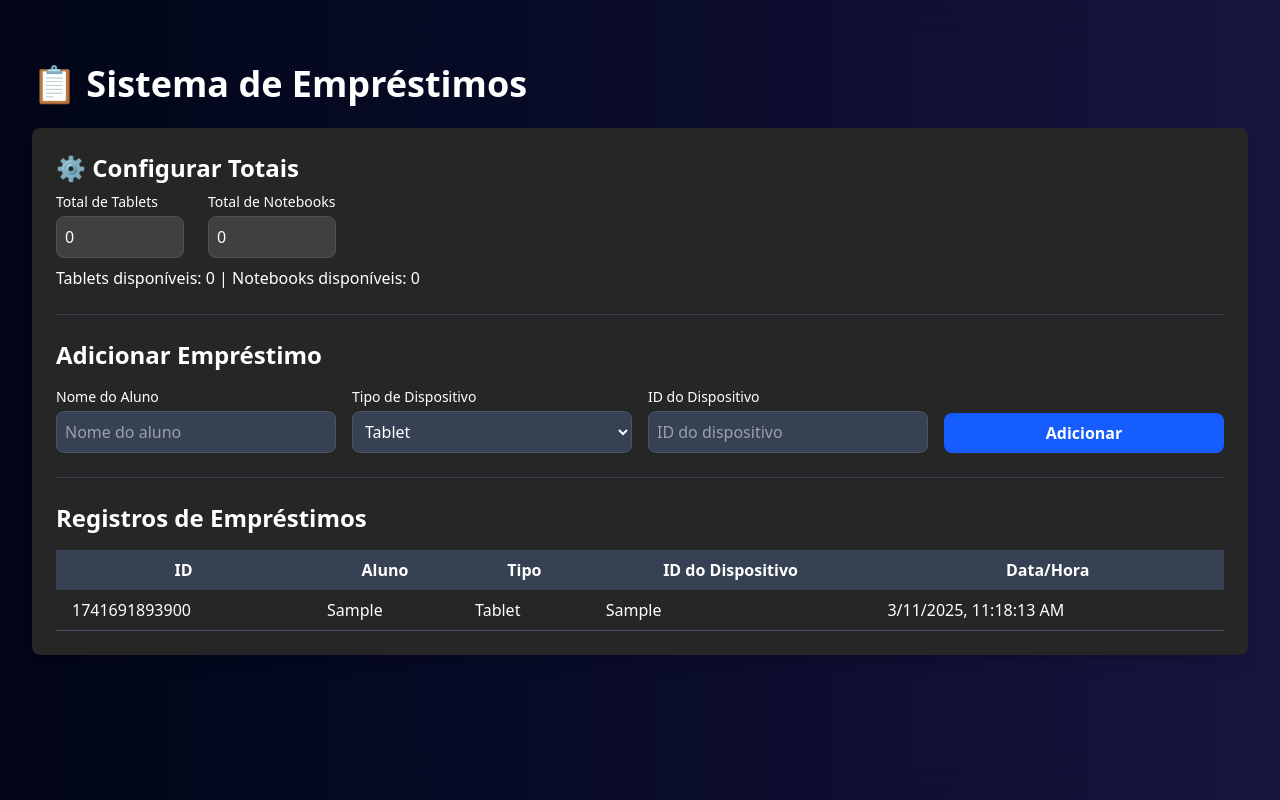
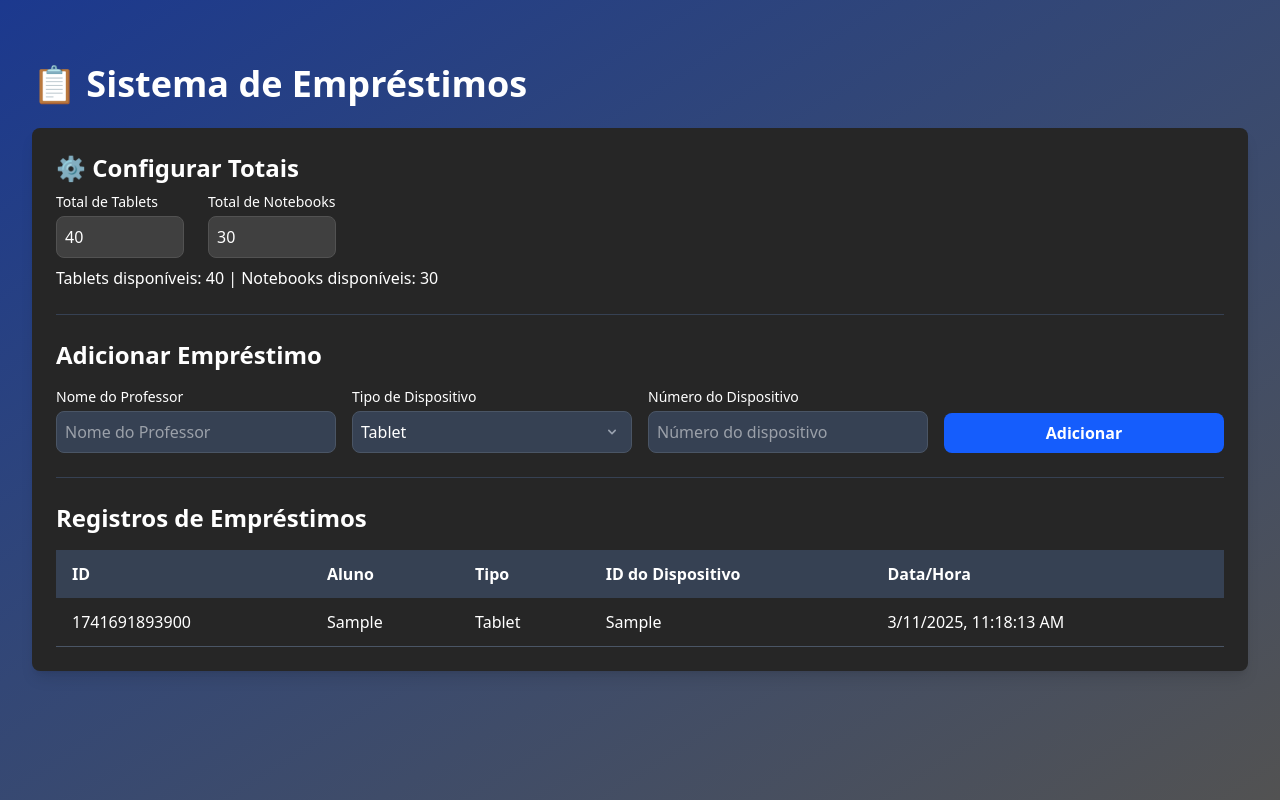
Before and after one commit to 0xviny/educa-dashboard, a Next.js app: page /dash/loan in a window 1280 px wide. Both pictures are taken after typing "Sample", "Sample" into the empty fields and a click on the button "Adicionar". Built offline with nearby package versions, Linux system fonts and the light colour scheme.

Commit message:
Alteramentos Gigatônicos

```diff
--- a/src/app/dash/loan/page.tsx
+++ b/src/app/dash/loan/page.tsx
@@ -11,8 +11,8 @@ interface LoanRecord {
 }
 
 export default function LoanDashboard() {
-  const [totalTablets, setTotalTablets] = useState<number>(0);
-  const [totalNotebooks, setTotalNotebooks] = useState<number>(0);
+  const [totalTablets, setTotalTablets] = useState<number>(40);
+  const [totalNotebooks, setTotalNotebooks] = useState<number>(30);
   const [loanRecords, setLoanRecords] = useState<LoanRecord[]>([]);
   const [newStudent, setNewStudent] = useState<string>("");
   const [newDeviceType, setNewDeviceType] = useState<string>("Tablet");
@@ -35,7 +35,7 @@ export default function LoanDashboard() {
   };
 
   return (
-    <div className="min-h-screen bg-gradient-to-r from-slate-950 to-indigo-950/75 backdrop-blur-xl p-8 py-16 text-white">
+    <div className="min-h-screen bg-gradient-to-tl from-neutral-600 to-blue-900 p-8 py-16 text-white">
       <div className="max-w-7xl mx-auto">
         <h1 className="text-4xl font-bold mb-6">📋 Sistema de Empréstimos</h1>
         <div className="bg-neutral-800 p-6 rounded-lg shadow-lg">
@@ -72,33 +72,51 @@ export default function LoanDashboard() {
             <h2 className="text-2xl font-semibold mb-4">Adicionar Empréstimo</h2>
             <div className="grid grid-cols-1 md:grid-cols-4 gap-4">
               <div>
-                <label className="block text-sm mb-1">Nome do Aluno</label>
+                <label className="block text-sm mb-1">Nome do Professor</label>
                 <input
                   type="text"
                   value={newStudent}
                   onChange={(e) => setNewStudent(e.target.value)}
-                  placeholder="Nome do aluno"
+                  placeholder="Nome do Professor"
                   className="w-full p-2 bg-gray-700 rounded-lg border border-gray-600 focus:outline-none focus:border-blue-400"
                 />
               </div>
               <div>
                 <label className="block text-sm mb-1">Tipo de Dispositivo</label>
+                <div className="relative">
                   <select
                     value={newDeviceType}
                     onChange={(e) => setNewDeviceType(e.target.value)}
-                  className="w-full p-2 bg-gray-700 rounded-lg border border-gray-600 focus:outline-none focus:border-blue-400"
+                    className="w-full p-2 bg-gray-700 text-white rounded-lg border border-gray-600 focus:outline-none focus:border-blue-400 appearance-none pr-10"
                   >
                     <option value="Tablet">Tablet</option>
                     <option value="Notebook">Notebook</option>
                   </select>
+                  {/* Ícone da seta */}
+                  <div className="absolute inset-y-0 right-3 flex items-center pointer-events-none">
+                    <svg
+                      className="w-4 h-4 text-gray-400"
+                      fill="currentColor"
+                      viewBox="0 0 20 20"
+                      xmlns="http://www.w3.org/2000/svg"
+                    >
+                      <path
+                        fillRule="evenodd"
+                        d="M5.293 7.293a1 1 0 011.414 0L10 10.586l3.293-3.293a1 1 0 111.414 1.414l-4 4a1 1 0 01-1.414 0l-4-4a1 1 0 010-1.414z"
+                        clipRule="evenodd"
+                      />
+                    </svg>
                   </div>
+                </div>
+              </div>
+
               <div>
-                <label className="block text-sm mb-1">ID do Dispositivo</label>
+                <label className="block text-sm mb-1">Número do Dispositivo</label>
                 <input
                   type="text"
                   value={newDeviceId}
                   onChange={(e) => setNewDeviceId(e.target.value)}
-                  placeholder="ID do dispositivo"
+                  placeholder="Número do dispositivo"
                   className="w-full p-2 bg-gray-700 rounded-lg border border-gray-600 focus:outline-none focus:border-blue-400"
                 />
               </div>
@@ -121,23 +139,23 @@ export default function LoanDashboard() {
             <div className="overflow-x-auto">
               <table className="min-w-full table-auto">
                 <thead>
-                  <tr className="bg-gray-700">
-                    <th className="px-4 py-2">ID</th>
-                    <th className="px-4 py-2">Aluno</th>
-                    <th className="px-4 py-2">Tipo</th>
-                    <th className="px-4 py-2">ID do Dispositivo</th>
-                    <th className="px-4 py-2">Data/Hora</th>
+                  <tr className="bg-gray-700 text-left">
+                    <th className="px-4 py-3">ID</th>
+                    <th className="px-4 py-3">Aluno</th>
+                    <th className="px-4 py-3">Tipo</th>
+                    <th className="px-4 py-3">ID do Dispositivo</th>
+                    <th className="px-4 py-3">Data/Hora</th>
                   </tr>
                 </thead>
                 <tbody>
                   {loanRecords.length > 0 ? (
                     loanRecords.map((record) => (
                       <tr key={record.id} className="border-b border-gray-600">
-                        <td className="px-4 py-2">{record.id}</td>
-                        <td className="px-4 py-2">{record.student}</td>
-                        <td className="px-4 py-2">{record.deviceType}</td>
-                        <td className="px-4 py-2">{record.deviceId}</td>
-                        <td className="px-4 py-2">{record.borrowDate.toLocaleString()}</td>
+                        <td className="px-4 py-3">{record.id}</td>
+                        <td className="px-4 py-3">{record.student}</td>
+                        <td className="px-4 py-3">{record.deviceType}</td>
+                        <td className="px-4 py-3">{record.deviceId}</td>
+                        <td className="px-4 py-3">{record.borrowDate.toLocaleString()}</td>
                       </tr>
                     ))
                   ) : (
--- a/src/app/page.tsx
+++ b/src/app/page.tsx
@@ -33,18 +33,18 @@ export default function Page() {
   };
 
   return (
-    <div className="flex items-center justify-center min-h-screen bg-gradient-to-r from-purple-500 to-blue-500">
+    <div className="flex items-center justify-center min-h-screen bg-gradient-to-tl from-white/75 to-blue-500">
       <div className="flex flex-col justify-center bg-black/50 text-white p-8 rounded-2xl shadow-lg w-full max-w-lg h-[600px] relative">
         <h1 className="text-center text-2xl font-bold mb-2">EDUCA:DASH</h1>
         <p className="text-center text-lg mb-6">Olá, 👋 Bem-vindo de volta!</p>
         <p className="text-center text-sm mb-4">Por favor, preencha os campos abaixo:</p>
 
         <div className="mb-4">
-          <label className="block text-sm mb-1">RA - Registro do Professor</label>
+          <label className="block text-sm mb-1">RG - Registro do Professor</label>
           <input
             type="text"
-            placeholder="Por favor, insira o seu RA do professor"
-            className="w-full p-3 bg-gray-800 rounded-lg border border-gray-600 focus:outline-none focus:border-purple-400"
+            placeholder="Por favor, insira o seu RG do professor"
+            className="w-full p-3 bg-gray-800 rounded-lg border border-gray-600 focus:outline-none focus:border-blue-400"
           />
         </div>
 
@@ -53,13 +53,13 @@ export default function Page() {
           <input
             type="password"
             placeholder="Por favor, insira sua senha"
-            className="w-full p-3 bg-gray-800 rounded-lg border border-gray-600 focus:outline-none focus:border-purple-400"
+            className="w-full p-3 bg-gray-800 rounded-lg border border-gray-600 focus:outline-none focus:border-blue-400"
           />
         </div>
 
         <button
           onClick={handleLogin}
-          className="w-full bg-purple-600 hover:bg-purple-700 text-white font-bold py-3 rounded-lg transition cursor-pointer"
+          className="w-full bg-blue-500 hover:bg-blue-500/75 text-white font-bold py-3 rounded-lg transition cursor-pointer"
         >
           Entrar
         </button>
@@ -67,7 +67,7 @@ export default function Page() {
         <p className="text-center text-xs text-gray-400 mt-4">
           Este é um projeto fictício para demonstrar um sistema para ajudar a escola em sua gestão
           de Controle de Advertências e Controle de Notebooks e Tablets da escola. Projeto criado
-          por: <span className="text-purple-400 cursor-pointer">3° DS @ 2025</span>
+          por: <span className="text-blue-400 cursor-pointer">3° DS @ 2025</span>
         </p>
       </div>
     </div>
--- a/src/components/dashboard/layout.tsx
+++ b/src/components/dashboard/layout.tsx
@@ -1,7 +1,7 @@
 export default function DashboardLayout() {
   return (
     <>
-      <div className="flex items-center justify-center min-h-screen bg-gradient-to-r from-purple-950 to-blue-950 blur-3xl">
+      <div className="flex items-center justify-center min-h-screen bg-gradient-to-tl from-white/75 to-blue-500">
         <h1>oi</h1>
       </div>
     </>
```
Lines whose indentation alone changed are shown as unchanged.
